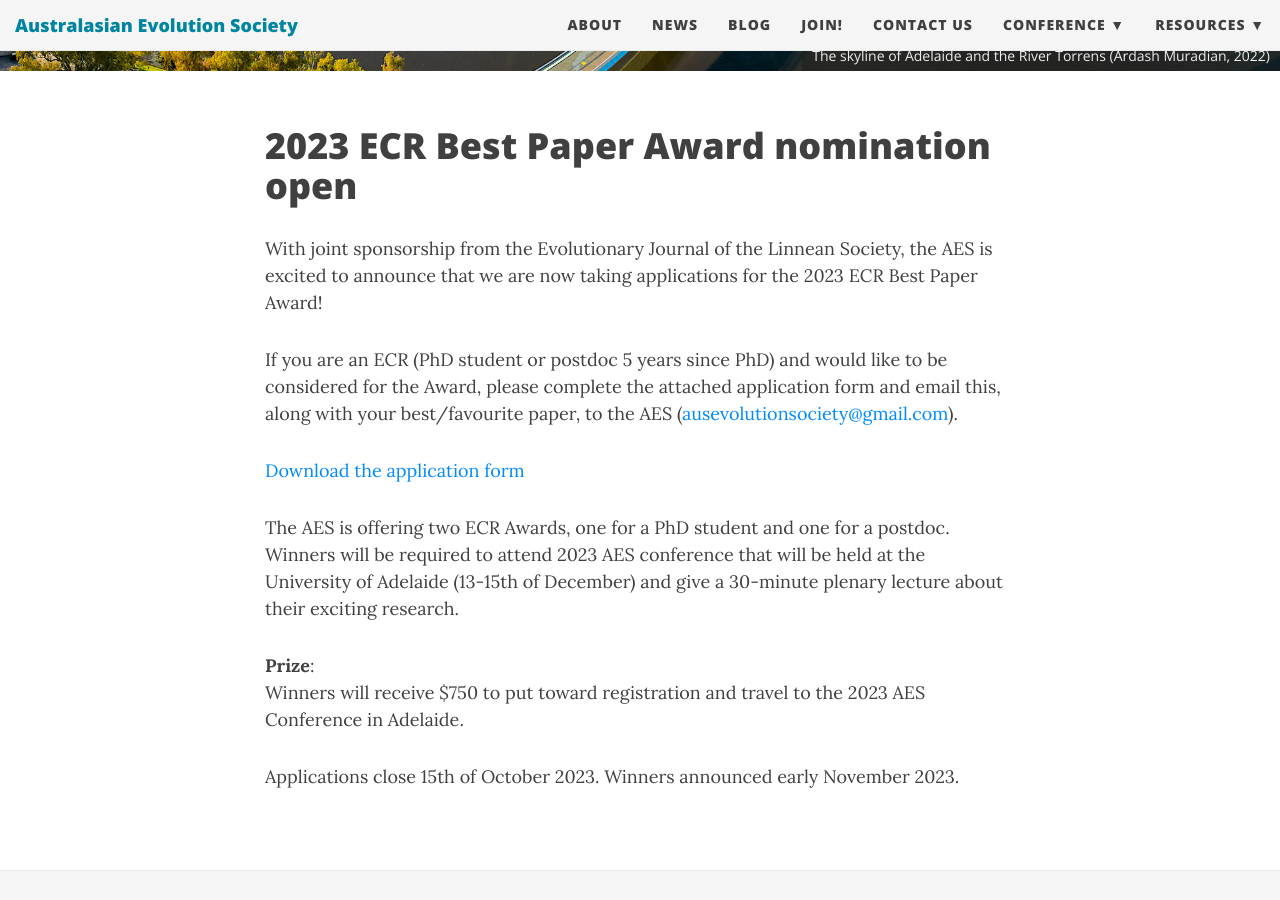
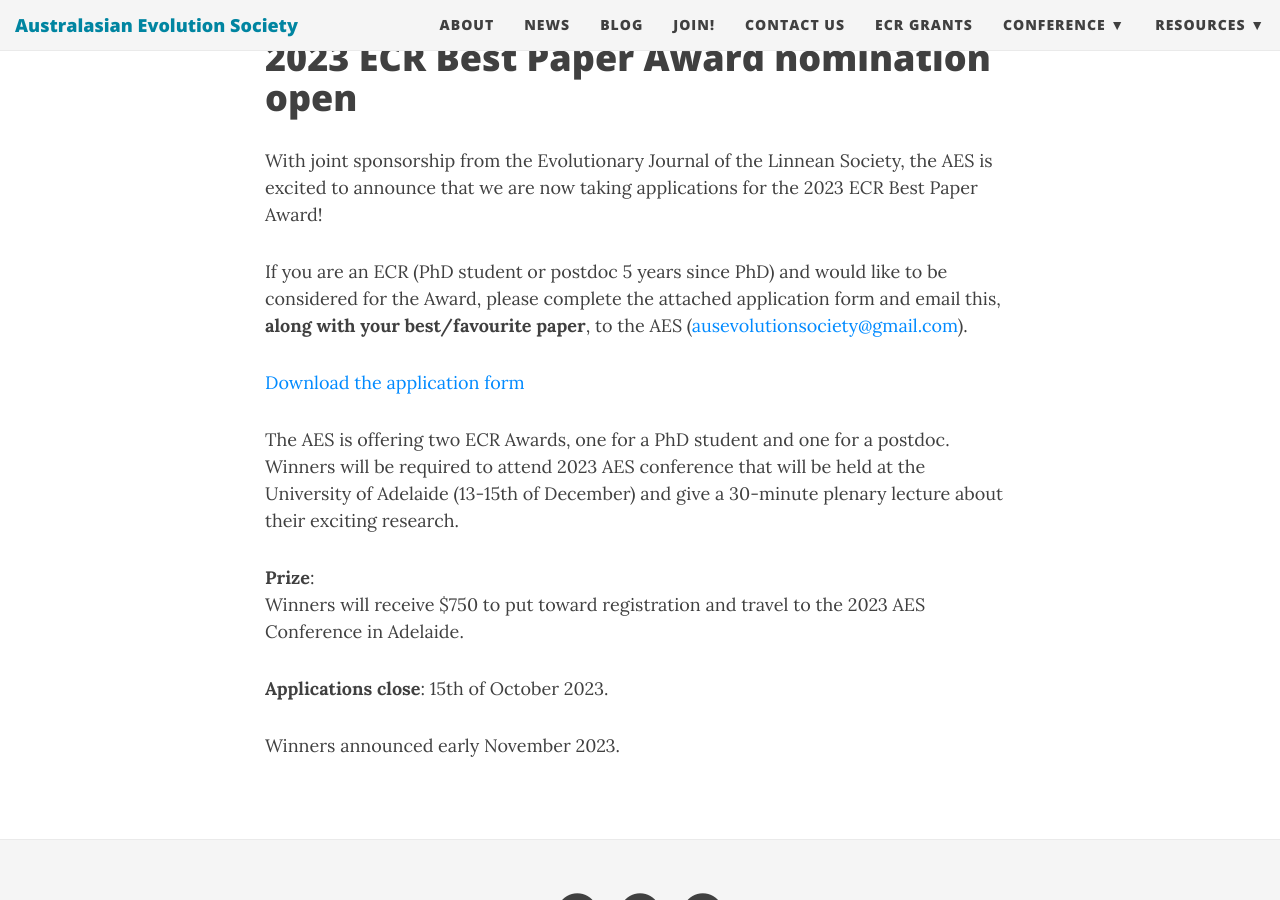
Before and after one commit to ausevo/ausevo.github.io, a Jekyll site: the page built from excellence_awards.md, in a window 1280 px wide and 900 px high, scrolled down 594 px. Built offline with Jekyll 4.4.1, drawn with Linux system fonts in a browser that asks for light colours; nearby versions of some CDN libraries; some of the changed text lies outside the part shown.

Commit message:
update text bold

```diff
--- a/_config.yml
+++ b/_config.yml
@@ -22,7 +22,7 @@
   Blog: "blog"
   Join!: "join"
   Contact us: "contact"
-  # ECR Grants: "ECR_grants_2022"
+  ECR Grants: "excellence_awards"
   Conference:
     # - Overview: "2023_conference"
     - Registration: "registration"
@@ -32,7 +32,7 @@
     # - Online: "online_2022"
     # - Research Excellence Awards: "excellence_awards"
     #- Local Dinners: "food"
-    #- Awards: "prizes"
+    # - Awards: "prizes"
     - Accom: "2023_accommodation"
 
   Resources:
--- a/excellence_awards.md
+++ b/excellence_awards.md
@@ -10,7 +10,7 @@
 
 With joint sponsorship from the Evolutionary Journal of the Linnean Society, the AES is excited to announce that we are now taking applications for the 2023 ECR Best Paper Award!
 
-If you are an ECR (PhD student or postdoc 5 years since PhD) and would like to be considered for the Award, please complete the attached application form and email this, along with your best/favourite paper, to the AES ([ausevolutionsociety@gmail.com](mailto:ausevolutionsociety@gmail.com)).
+If you are an ECR (PhD student or postdoc 5 years since PhD) and would like to be considered for the Award, please complete the attached application form and email this, **along with your best/favourite paper**, to the AES ([ausevolutionsociety@gmail.com](mailto:ausevolutionsociety@gmail.com)).
 
 
 [Download the application form](https://github.com/ausevo/ausevo.github.io/raw/master/docs/2023/2023_AES_ECR_award_application_form.docx)
@@ -20,7 +20,9 @@
 **Prize**:
 Winners will receive $750 to put toward registration and travel to the 2023 AES Conference in Adelaide.
 
-Applications close 15th of October 2023. Winners announced early November 2023.
+**Applications close**: 15th of October 2023.
+
+Winners announced early November 2023.
 
 
 
```
Also changed, not shown: other parts of excellence_awards.md (+1 -1 lines).
